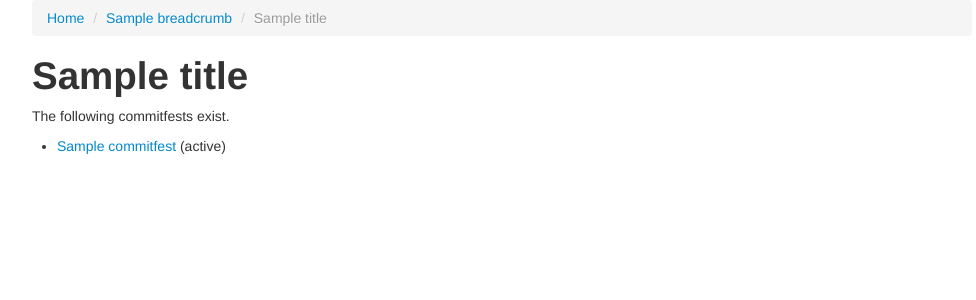
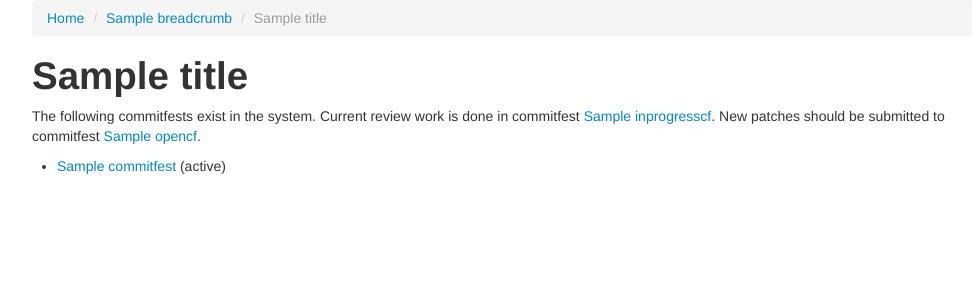
Before and after one commit to tvondra/pgcommitfest2, a Django app: template pgcommitfest/commitfest/templates/home.html in a window 1280 px wide. Shown: the top 300 px of the page, without its empty margins (138-1114 px from the left). Run offline with Django 3.2, Linux system fonts and the light colour scheme; the template is opened without the code that fills it: most values are stand-ins (such as "Sample title", 1, 10 or a date in 2020); parts of the project's set-up code (start-up, migrations or seed data) failed here and were passed over; some libraries are stand-ins or nearby versions.

Commit message:
Direct links to interesting CFs

```diff
--- a/pgcommitfest/commitfest/templates/commitfest.html
+++ b/pgcommitfest/commitfest/templates/commitfest.html
@@ -1,10 +1,6 @@
 {%extends "base.html"%}
 {%load commitfest %}
 {%block contents%}
-<p>
-This is commitfest {{cf}}.
-</p>
-
 {%for p in patches %}
 {%ifchanged p.is_open%}
 {%if not forloop.first%}
--- a/pgcommitfest/commitfest/templates/home.html
+++ b/pgcommitfest/commitfest/templates/home.html
@@ -1,7 +1,9 @@
 {%extends "base.html"%}
 {%block contents%}
 <p>
-The following commitfests exist.
+The following commitfests exist in the system.
+{%if inprogresscf%}Current review work is done in commitfest <a href="/{{inprogresscf.id}}/">{{inprogresscf}}</a>.{%endif%}
+{%if opencf%}New patches should be submitted to commitfest <a href="/{{opencf.id}}/">{{opencf}}</a>.{%endif%}
 </p>
 <ul>
 {%for c in commitfests%}
```
Also changed, not shown: pgcommitfest/commitfest/views.py (+6 -1 lines).
